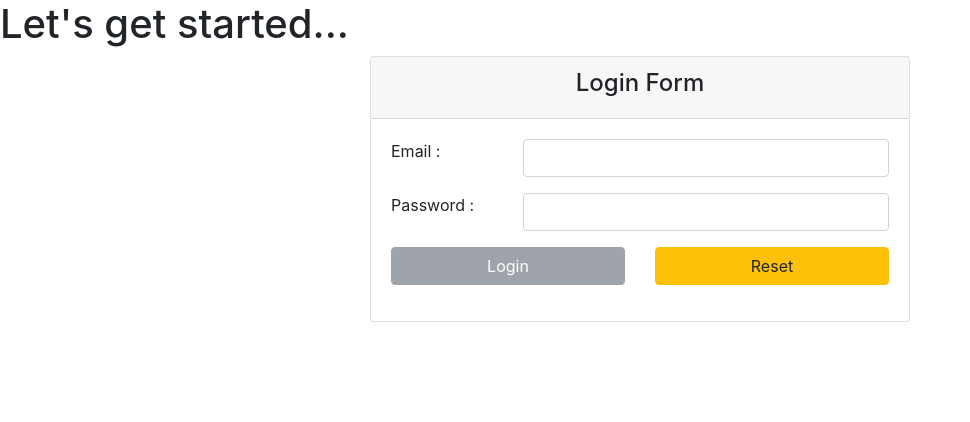
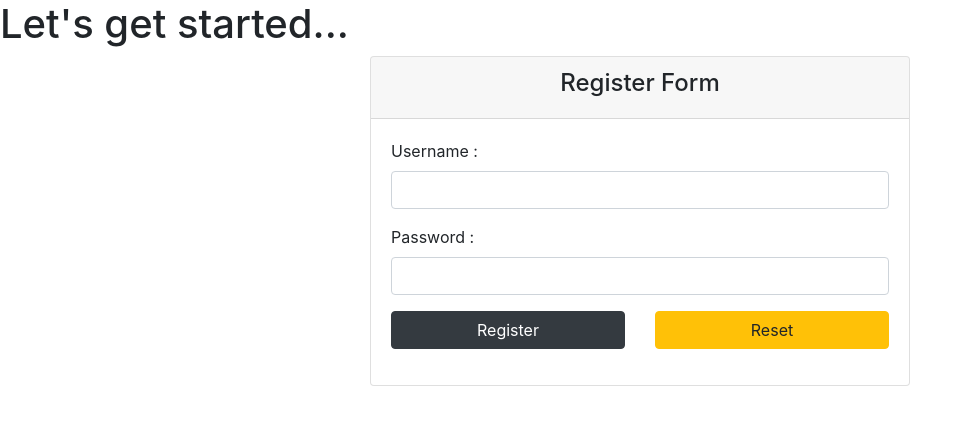
Before and after one commit to synergy2411/ng-tcs, an Angular app in the folder demo/users-app/: page / in a window 1280 px wide. Shown: the top 422 px of the page, without its empty margins (0-970 px from the left). Built offline with nearby package versions, Linux system fonts and the light colour scheme.

Commit message:
register form added

```diff
--- a/demo/users-app/src/app/app.component.html
+++ b/demo/users-app/src/app/app.component.html
@@ -1,6 +1,8 @@
 <h1>Let's get started...</h1>
 
-<app-login></app-login>
+<app-register></app-register>
+
+<!-- <app-login></app-login> -->
 
 <!-- <app-pipe-demo></app-pipe-demo> -->
 
--- a/demo/users-app/src/app/app.module.ts
+++ b/demo/users-app/src/app/app.module.ts
@@ -9,6 +9,7 @@ import { PipeDemoComponent } from './components/pipe-demo/pipe-demo.component';
 import { NationalCodePipe } from './pipes/national-code.pipe';
 import { FilterPipe } from './pipes/filter.pipe';
 import { LoginComponent } from './components/auth/login/login.component';
+import { RegisterComponent } from './components/auth/register/register.component';
 
 @NgModule({
   declarations: [   // Components | Directives | Pipes
@@ -17,7 +18,8 @@ import { LoginComponent } from './components/auth/login/login.component';
     PipeDemoComponent,
     NationalCodePipe,
     FilterPipe,
-    LoginComponent
+    LoginComponent,
+    RegisterComponent
   ],
   imports: [        // Modules - Built-in | Custom
     BrowserModule,
--- /dev/null
+++ b/demo/users-app/src/app/components/auth/register/register.component.html
@@ -0,0 +1,40 @@
+<div class="container">
+  <div class="row">
+    <div class="col-md-6 col-sm-8 offset-sm-2 offset-md-3">
+      <div class="card">
+        <div class="card-header">
+          <h4 class="text-center">Register Form</h4>
+        </div>
+        <div class="card-body">
+          <form>
+            <!-- Username -->
+            <div class="form-group">
+              <label for="username">Username : </label>
+              <input type="text" name="username" class="form-control">
+            </div>
+            <!-- Password -->
+            <div class="form-group">
+              <label for="password">Password :</label>
+              <input type="password" name="password" class="form-control">
+            </div>
+            <!-- Buttons -->
+            <div class="form-group">
+              <div class="row">
+                <div class="col-6">
+                  <button class="btn btn-dark btn-block">
+                    Register
+                  </button>
+                </div>
+                <div class="col-6">
+                  <button class="btn btn-warning btn-block">
+                    Reset
+                  </button>
+                </div>
+              </div>
+            </div>
+          </form>
+        </div>
+      </div>
+    </div>
+  </div>
+</div>
--- /dev/null
+++ b/demo/users-app/src/app/components/auth/register/register.component.ts
@@ -0,0 +1,15 @@
+import { Component, OnInit } from '@angular/core';
+
+@Component({
+  selector: 'app-register',
+  templateUrl: './register.component.html',
+  styleUrls: ['./register.component.css']
+})
+export class RegisterComponent implements OnInit {
+
+  constructor() { }
+
+  ngOnInit(): void {
+  }
+
+}
```
Also changed, not shown: demo/users-app/src/app/components/auth/register/register.component.css (added), 1 other file (tests, documents, lock files or other folders).
